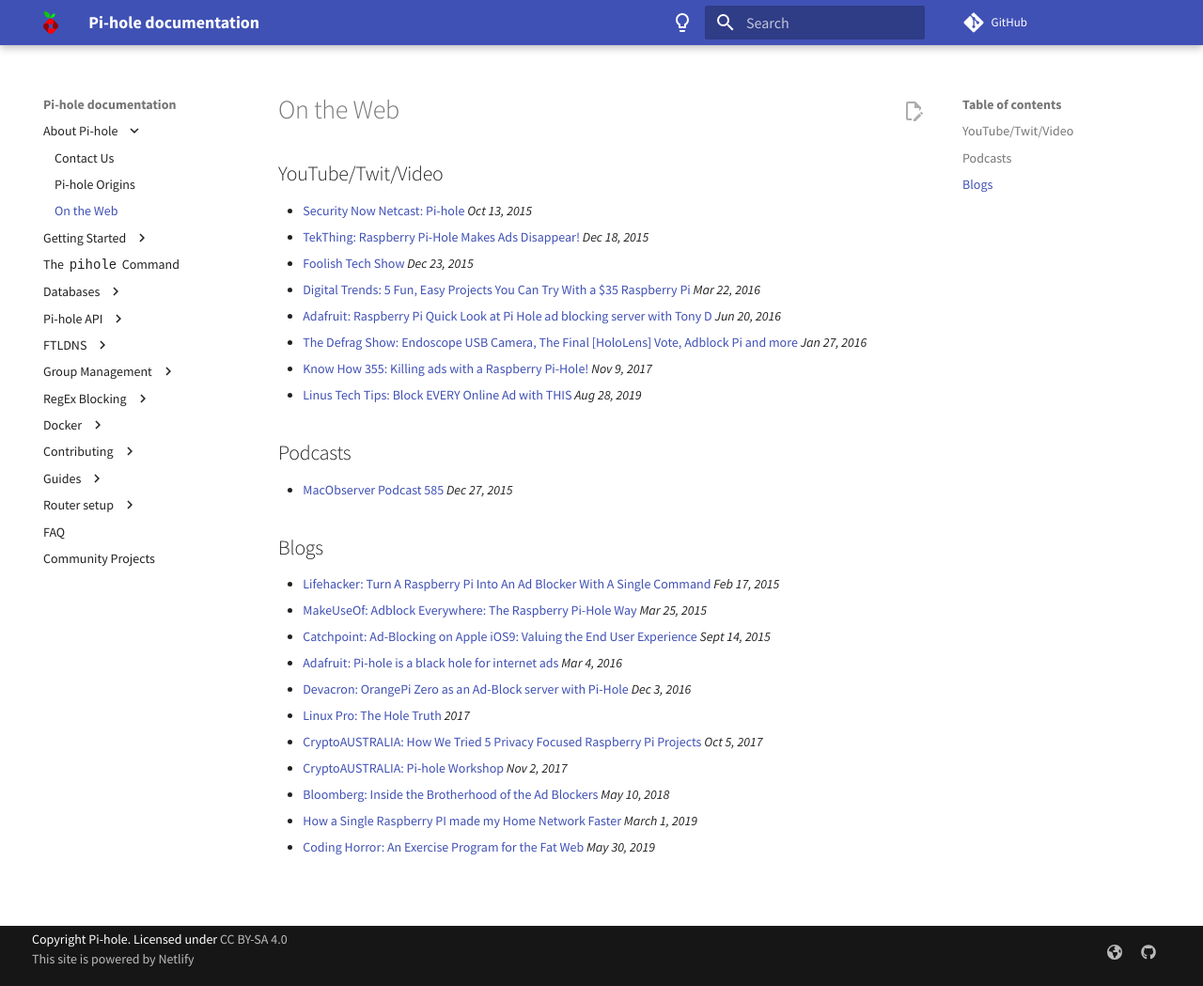
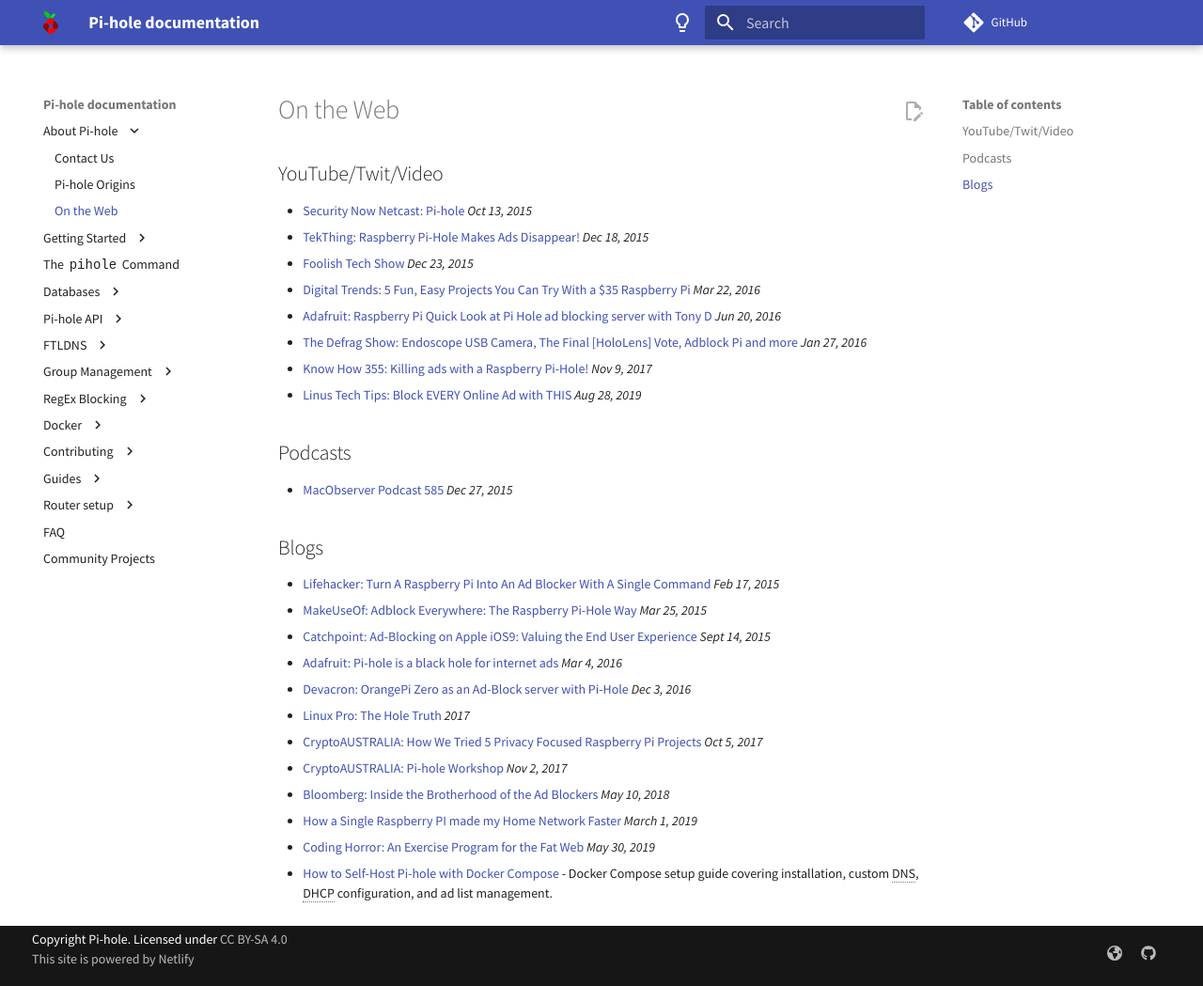
Before and after one commit to pi-hole/docs, an MkDocs documentation site: the page built from docs/main/coverage.md, in a window 1280 px wide and 1049 px high. Shown: the whole window at 94% size. Built offline with MkDocs 1.6.1 and Material for MkDocs 9.7.7, drawn with Linux system fonts in a browser that asks for light colours; comment, search, counter and statistics services are not loaded.

Commit message:
docs: add selfhosting.sh Pi-hole guide to coverage page

```diff
--- a/docs/main/coverage.md
+++ b/docs/main/coverage.md
@@ -32,3 +32,4 @@
 - [Bloomberg: Inside the Brotherhood of the Ad Blockers](https://www.bloomberg.com/news/features/2018-05-10/inside-the-brotherhood-of-pi-hole-ad-blockers) _May 10, 2018_
 - [How a Single Raspberry PI made my Home Network Faster](https://brianchristner.io/how-a-single-raspberry-pi-made-my-home-network-faster/) _March 1, 2019_
 - [Coding Horror: An Exercise Program for the Fat Web](https://blog.codinghorror.com/an-exercise-program-for-the-fat-web/) _May 30, 2019_
+- [How to Self-Host Pi-hole with Docker Compose](https://selfhosting.sh/apps/pi-hole/) - Docker Compose setup guide covering installation, custom DNS, DHCP configuration, and ad list management.
```
